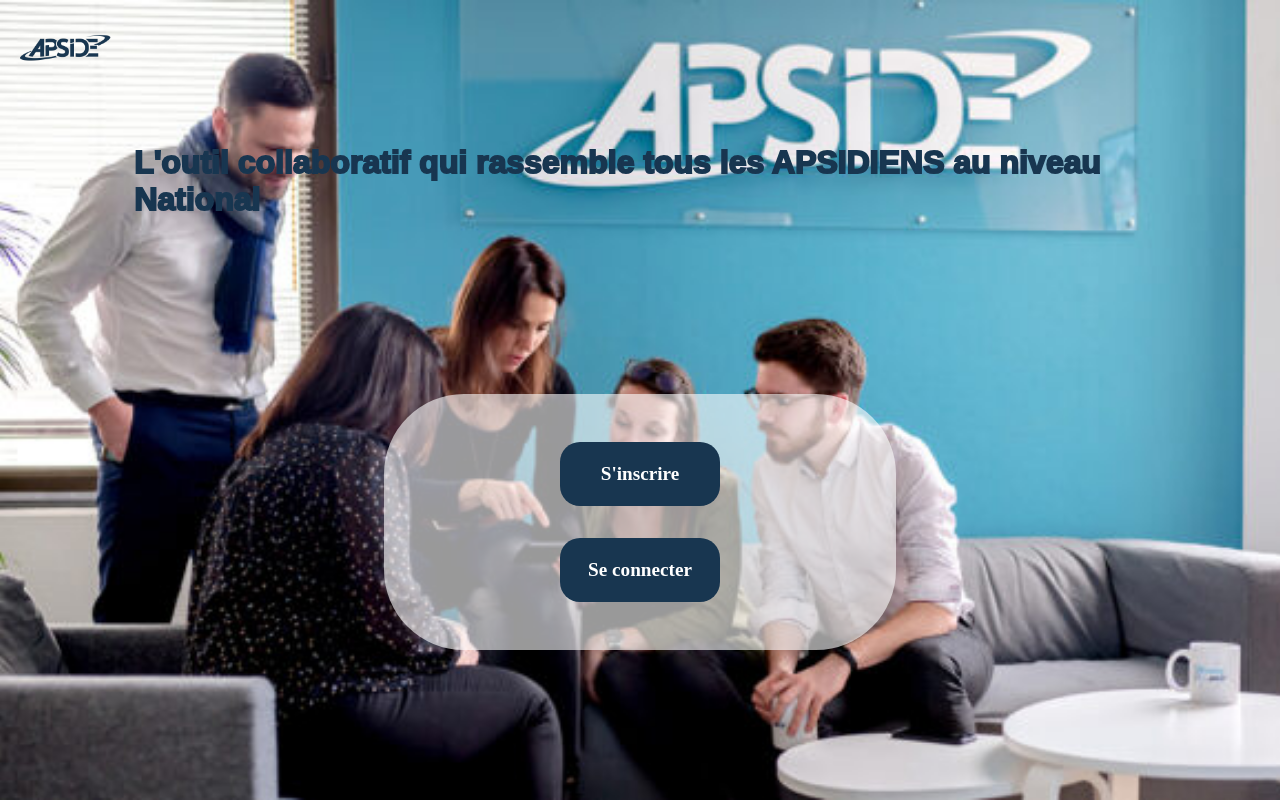
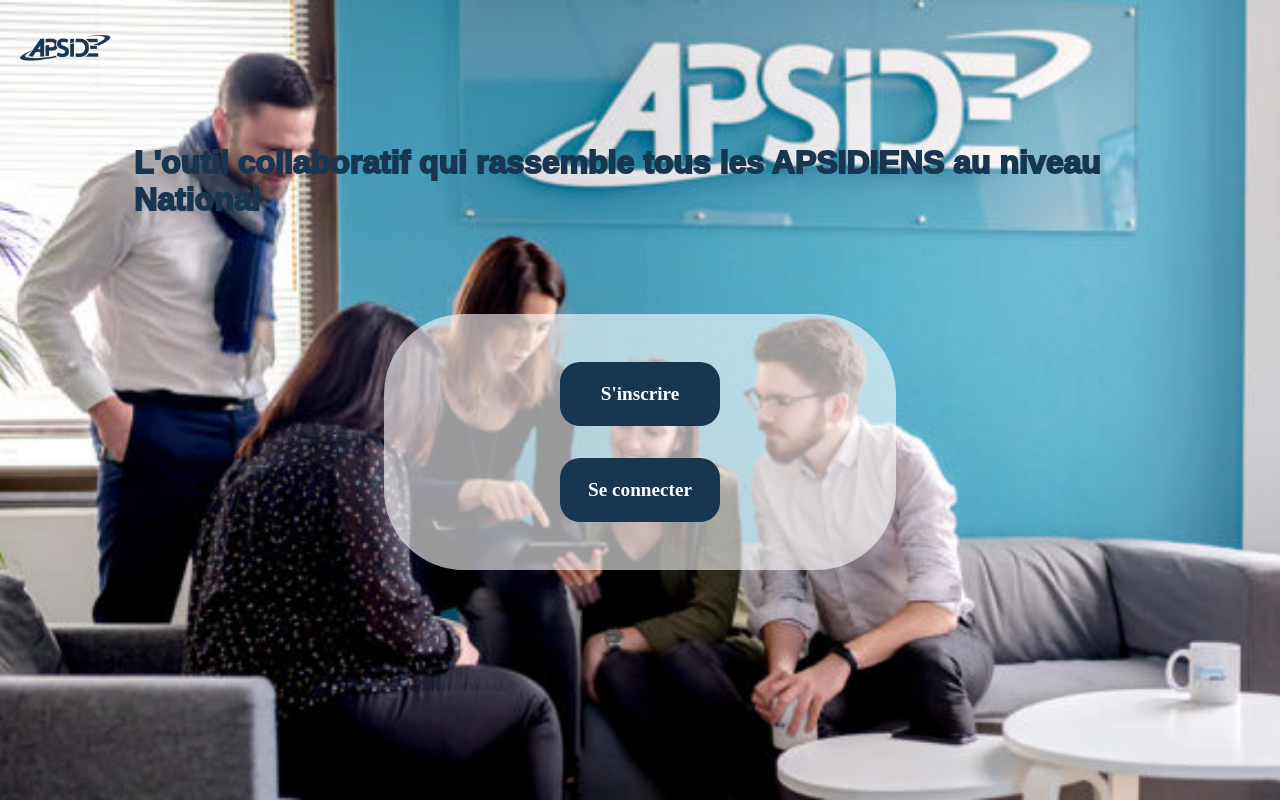
Before and after one commit to a-flh/hackathon_2, a React (Vite) app in the folder frontend/: page / in a window 1280 px wide. Built offline with nearby package versions, Linux system fonts and the light colour scheme.

Commit message:
commit before pull request

```diff
--- a/frontend/src/assets/Banner.css
+++ b/frontend/src/assets/Banner.css
@@ -50,7 +50,7 @@
 
 @media screen and (min-width: 768px) {
   .btn-div {
-    top: 20rem;
+    top: 15rem;
     width: 40%;
   }
 }
```
